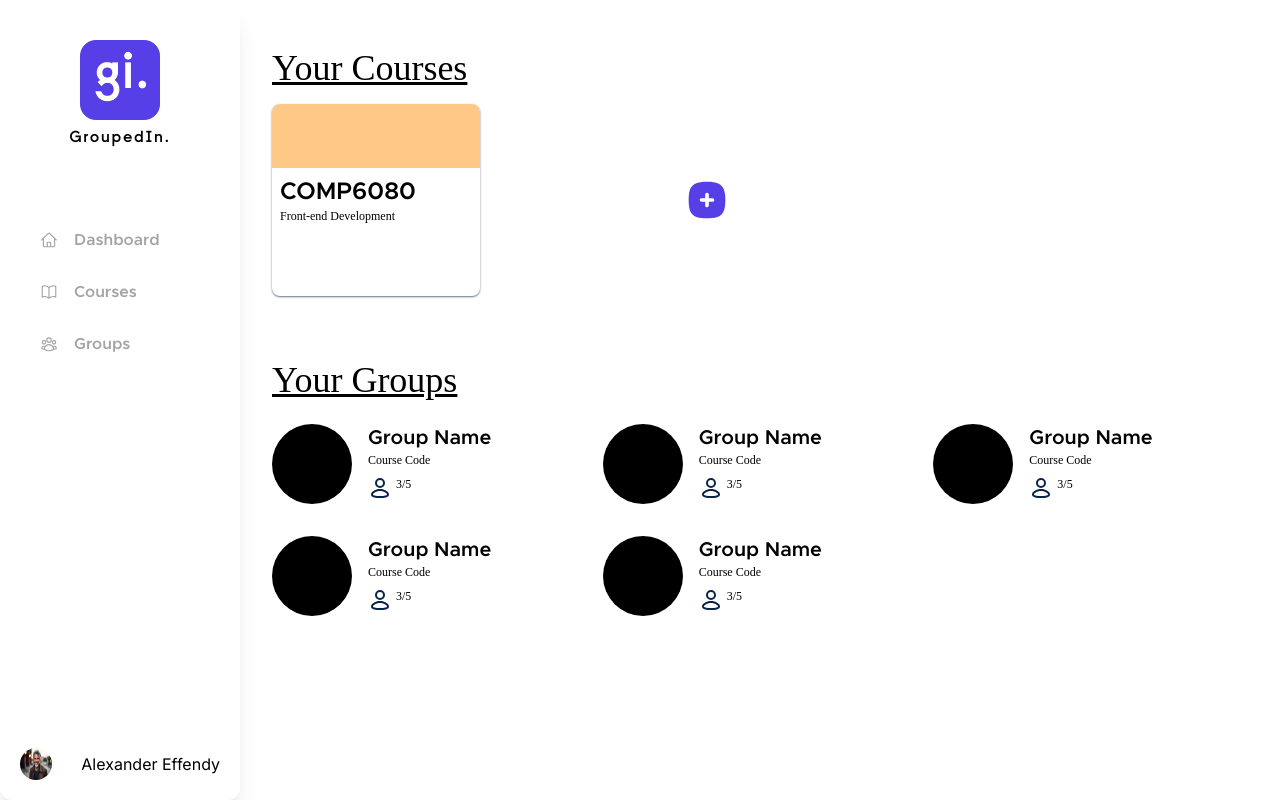
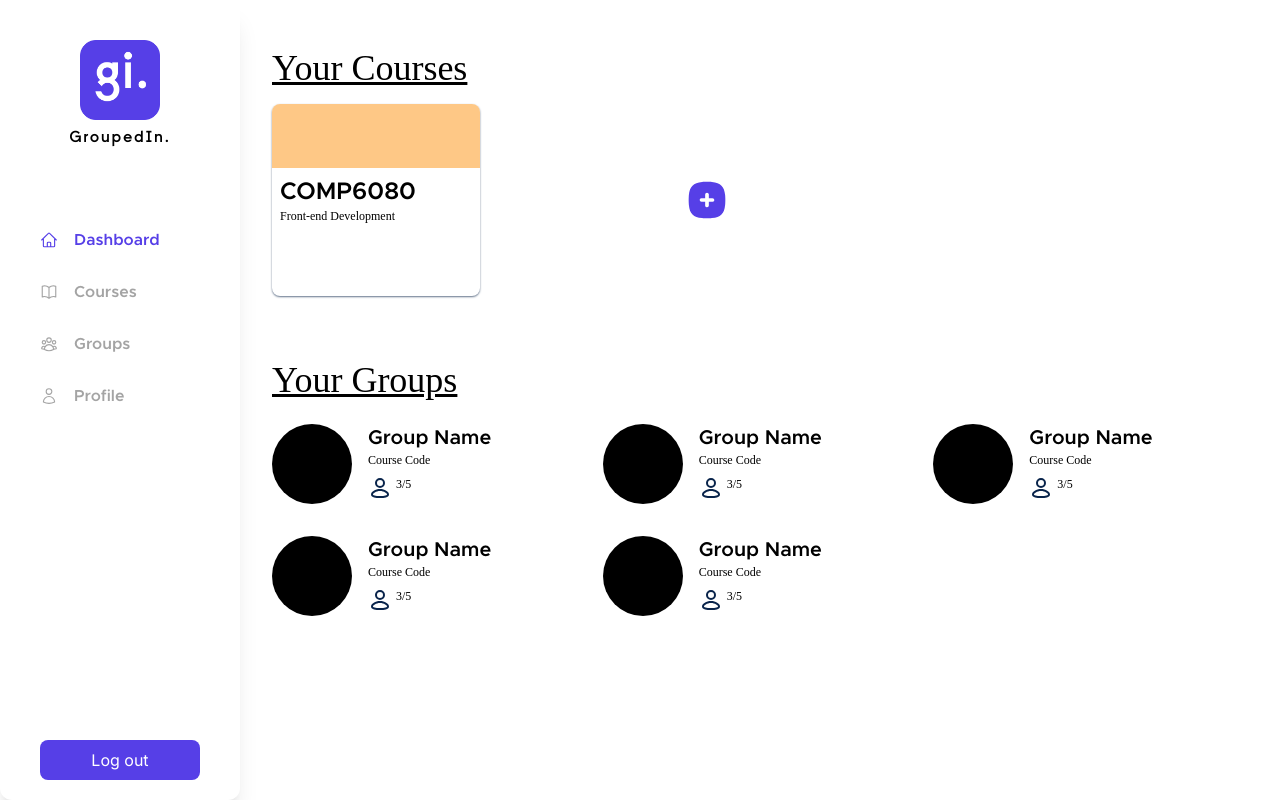
Before and after one commit to alexander-effendy/group-in-fullstack, a Next.js app in the folder frontend/: page / in a window 1280 px wide. Built offline with nearby package versions, Linux system fonts and the light colour scheme; a web font is replaced by a local one.

Commit message:
added logout button and did active states

```diff
--- a/frontend/src/components/Sidebar.tsx
+++ b/frontend/src/components/Sidebar.tsx
@@ -1,4 +1,6 @@
-import React, { useState, Fragment } from 'react';
+'use client';
+
+import React from 'react';
 import logo from '../assets/GroupedIn.png';
 import Image from 'next/image';
 import SidebarButton from './SidebarComponents/SidebarButton';
@@ -6,9 +8,12 @@ import {
   HomeIcon,
   BookOpenIcon,
   UserGroupIcon,
+  UserIcon,
 } from '@heroicons/react/24/outline';
 import profilePic from '../assets/profilePic.jpg';
 import Link from 'next/link';
+import { usePathname } from 'next/navigation';
+import { Button } from '@mui/base';
 
 const user = {
   name: 'Alexander Effendy',
@@ -16,6 +21,8 @@ const user = {
 };
 
 const Sidebar = () => {
+  const pathname = usePathname();
+
   return (
     <div className='fixed flex flex-col w-60 bg-white items-center h-screen shadow-xl rounded-xl pt-10'>
       <div className='flex flex-col w-full items-center gap-1'>
@@ -32,20 +39,12 @@ const Sidebar = () => {
         <SidebarButton href='/' Icon={<HomeIcon />} text='Dashboard' />
         <SidebarButton href='/course' text='Courses' Icon={<BookOpenIcon />} />
         <SidebarButton href='/group' text='Groups' Icon={<UserGroupIcon />} />
+        <SidebarButton href='/profile' text='Profile' Icon={<UserIcon />} />
       </div>
 
-      <Link
-        href='/profile'
-        className='flex w-full justify-between items-center mt-auto py-5 px-5 hover:bg-gray-100 cursor-pointer'
-      >
-        <Image
-          src={user.imageUrl}
-          alt='Profile'
-          className='w-8 h-8 rounded-full'
-        />
-
-        <p className='text-md'>{user.name}</p>
-      </Link>
+      <Button className='p-2 mb-5 text-white mt-auto bg-primary w-2/3 rounded-lg hover:bg-secondary hover:text-primary'>
+        Log out
+      </Button>
     </div>
   );
 };
--- a/frontend/src/components/SidebarComponents/SidebarButton.tsx
+++ b/frontend/src/components/SidebarComponents/SidebarButton.tsx
@@ -1,5 +1,8 @@
+'use client';
+
 import Link from 'next/link';
 import React, { FC, ReactElement } from 'react';
+import { usePathname } from 'next/navigation';
 
 interface SidebarButtonProps {
   href: string;
@@ -12,15 +15,24 @@ const SidebarButton: FC<SidebarButtonProps> = ({
   text,
   Icon,
 }): JSX.Element => {
+  const pathname = usePathname();
+
   // Clone the Icon with additional classes
   const IconWithClasses = React.cloneElement(Icon, {
     className: `${Icon.props.className || ''} h-[18px] w-[18px]`,
   });
 
+  // Special handling for root path
+  const isRootPath = href === '/' && pathname === '/';
+  // Use startsWith for other paths, but ensure it's not just the root path
+  const isActive = isRootPath || (href !== '/' && pathname.startsWith(href));
+
   return (
     <Link
       href={href}
-      className='flex items-center text-grayDashboard hover:text-primary px-10'
+      className={`flex items-center text-grayDashboard hover:text-primary px-10 active:text-primary ${
+        isActive ? 'text-primary' : '' // Apply active state styling conditionally
+      }`}
       style={{ fontFamily: 'MetropolisSemiBold' }}
     >
       <div className='flex justify-start items-center w-full'>
```
